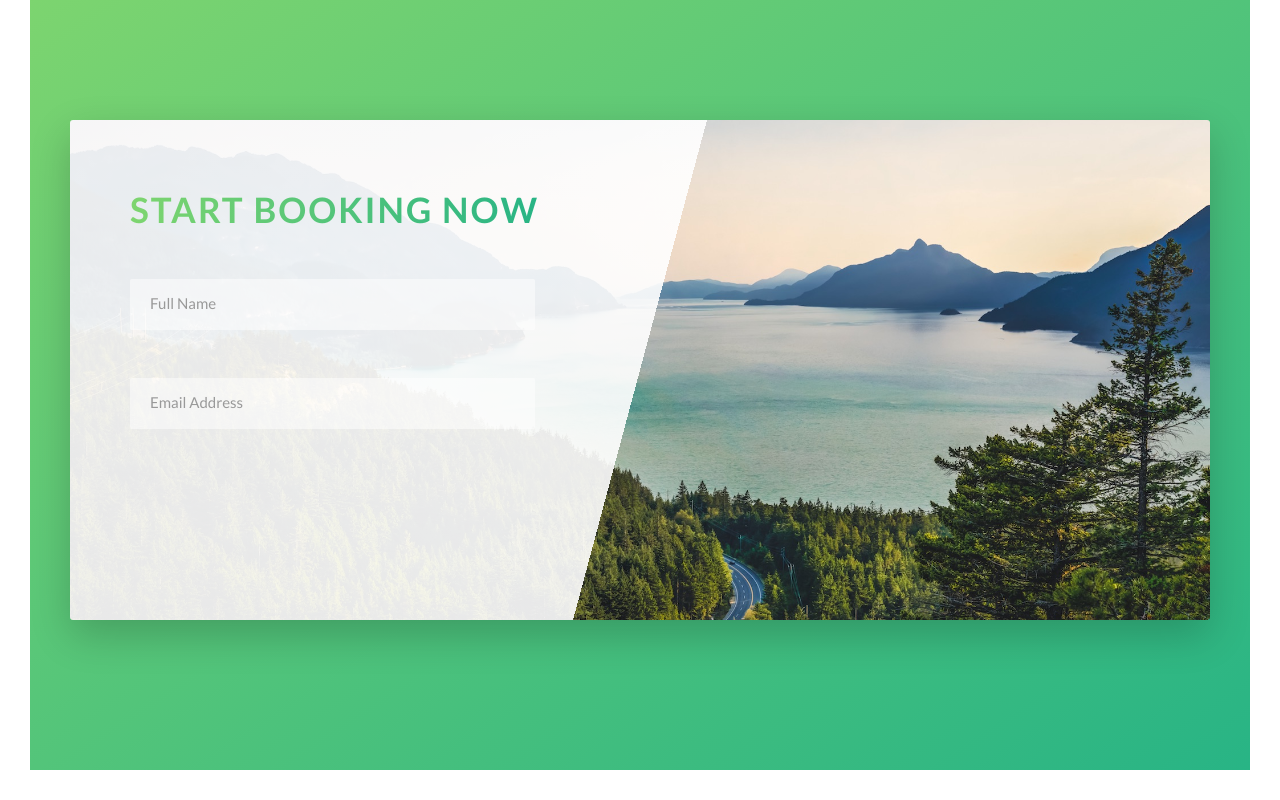
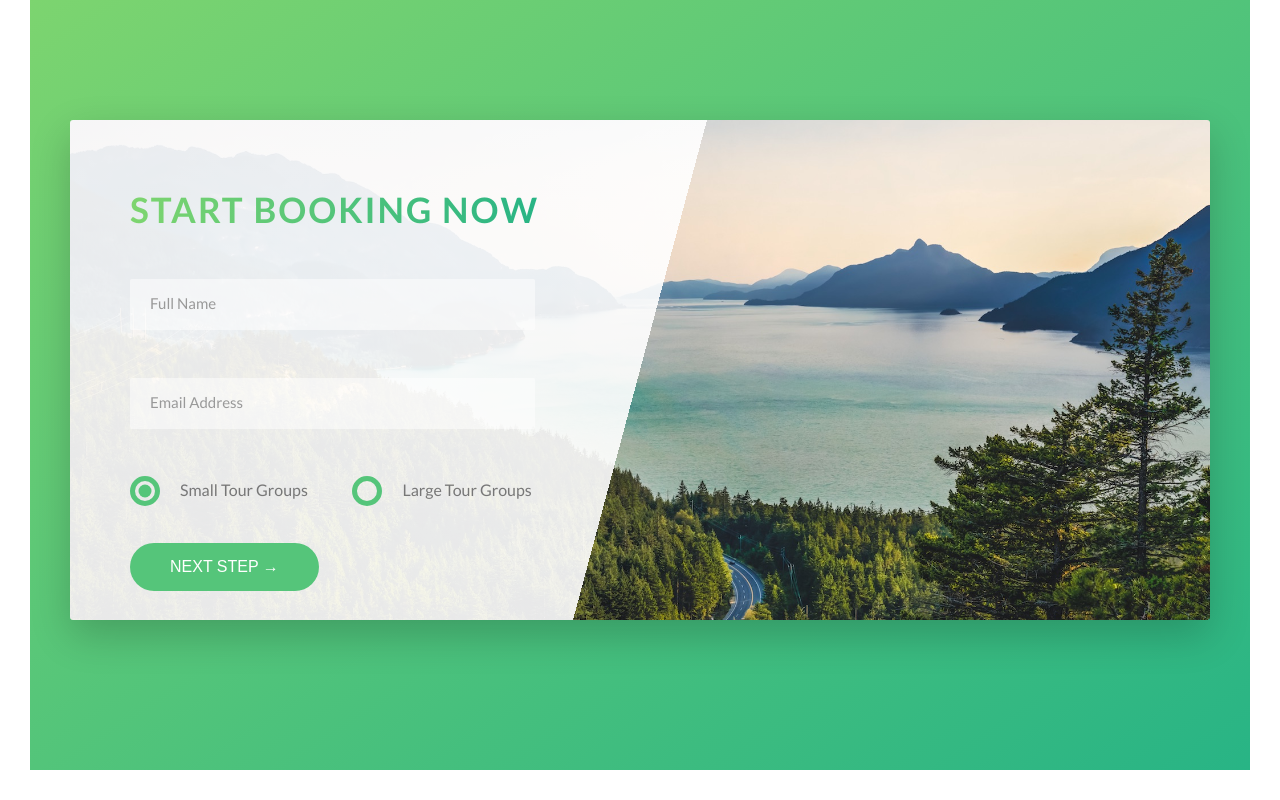
Before and after one commit to conaryHernandez/css-sass-playground, a website: page natours/index.html in a window 1280 px wide. Shown: the part 4883-5683 px from the top of the page. Drawn offline with Linux system fonts and the light colour scheme.

Commit message:
natours
form styling

```diff
--- a/natours/index.html
+++ b/natours/index.html
@@ -341,6 +341,38 @@
                   />
                   <label for="email" class="form__label">Email Address</label>
                 </div>
+
+                <div class="form__group u-margin-bottom-medium">
+                  <div class="form__radio-group">
+                    <input
+                      type="radio"
+                      class="form__radio-input"
+                      id="small"
+                      name="size"
+                      checked
+                    />
+                    <label for="small" class="form__radio-label"
+                      >Small Tour Groups
+                      <span class="form__radio-button"></span>
+                    </label>
+                  </div>
+                  <div class="form__radio-group">
+                    <input
+                      type="radio"
+                      class="form__radio-input"
+                      id="large"
+                      name="size"
+                    />
+                    <label for="large" class="form__radio-label"
+                      >Large Tour Groups
+                      <span class="form__radio-button"></span>
+                    </label>
+                  </div>
+                </div>
+
+                <div class="form__group">
+                  <button class="btn btn--green">Next Step &rarr;</button>
+                </div>
               </form>
             </div>
           </div>
--- a/natours/sass/base/_utilities.scss
+++ b/natours/sass/base/_utilities.scss
@@ -1,22 +1,22 @@
 .u-center-text {
-  text-align: center;
+  text-align: center !important;
 }
 
 .u-margin-bottom-big {
-  margin-bottom: 8rem;
+  margin-bottom: 8rem !important;
 }
 
 .u-margin-bottom-medium {
-  margin-bottom: 4rem;
+  margin-bottom: 4rem !important;
 }
 
 .u-margin-bottom-small {
-  margin-bottom: 1.5rem;
+  margin-bottom: 1.5rem !important;
 }
 
 .u-margin-top-large {
-  margin-top: 10rem;
+  margin-top: 10rem !important;
 }
 .u-margin-top-big {
-  margin-top: 8rem;
+  margin-top: 8rem !important;
 }
--- a/natours/sass/components/_button.scss
+++ b/natours/sass/components/_button.scss
@@ -1,4 +1,5 @@
 .btn {
+  &,
   &:link,
   &:visited {
     text-transform: uppercase;
@@ -9,6 +10,10 @@
     transition: all 0.2s;
     position: relative;
     font-size: $default-font-size;
+
+    // button tag
+    border: none;
+    cursor: pointer;
   }
 
   &:hover {
@@ -21,7 +26,9 @@
     }
   }
 
-  &:active {
+  &:active,
+  &:focus {
+    outline: none;
     transform: translateY(-0.1rem);
     box-shadow: 0 0.5rem 1rem rgba($color-black, 0.2);
   }
--- a/natours/sass/components/_form.scss
+++ b/natours/sass/components/_form.scss
@@ -16,6 +16,7 @@
     background-color: rgba($color-white, 0.5);
     border: none;
     border-bottom: 3px solid transparent;
+    transition: all 0.3s;
 
     &:focus {
       outline: none;
@@ -47,4 +48,50 @@
     visibility: hidden;
     transform: translateY(-4rem);
   }
+
+  &__radio-group {
+    width: 49%;
+    display: inline-block;
+  }
+
+  &__radio-input {
+    display: none;
+  }
+
+  &__radio-label {
+    font-size: $default-font-size;
+    cursor: pointer;
+    position: relative;
+    padding-left: 5rem;
+  }
+
+  &__radio-button {
+    width: 3rem;
+    height: 3rem;
+    border: 5px solid $color-primary;
+    border-radius: 50%;
+    display: inline-block;
+    position: absolute;
+    left: 0;
+    top: -0.4rem;
+
+    &::after {
+      content: '';
+      display: block;
+      width: 1.3rem;
+      height: 1.3rem;
+      border-radius: 50%;
+      position: absolute;
+      top: 50%;
+      left: 50%;
+      transform: translate(-50%, -50%);
+      background-color: $color-primary;
+      opacity: 0;
+      transition: opacity 0.2s;
+    }
+  }
+
+  &__radio-input:checked ~ &__radio-label &__radio-button::after {
+    opacity: 1;
+  }
 }
```
Also changed, not shown: natours/css/main.css.
